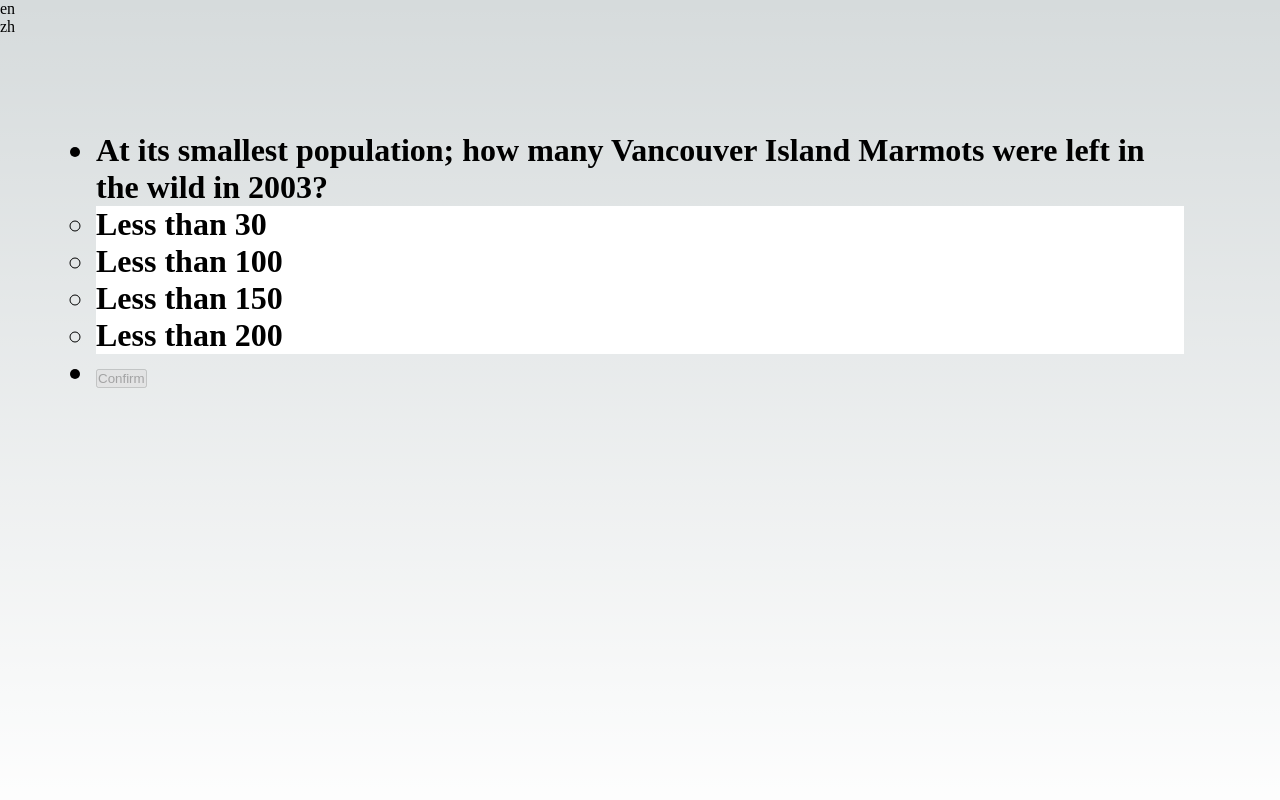
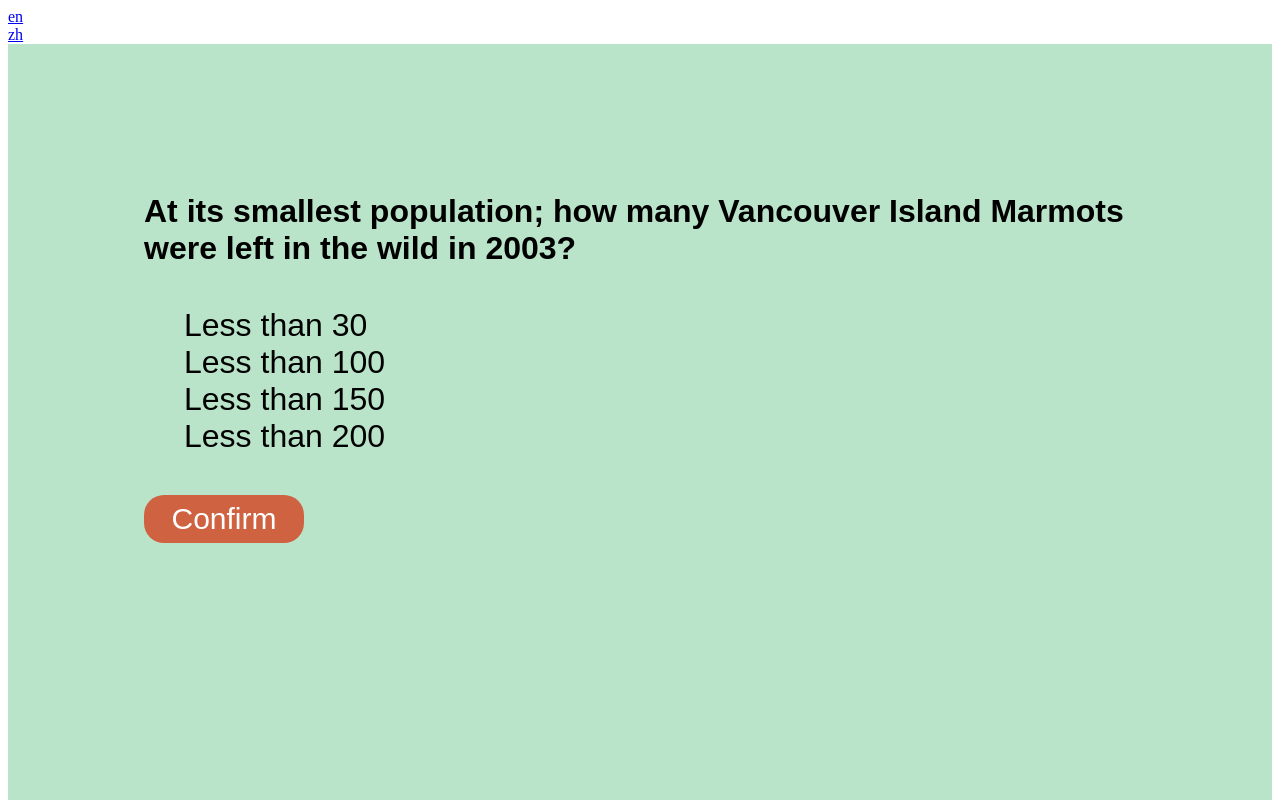
Before and after one commit to klee616/pocket-pals, a Next.js app: page /QuizGame in a window 1280 px wide. Shown: the top 800 px of the page. Built offline with nearby package versions, Linux system fonts and the light colour scheme.

Commit message:
styled quiz

```diff
--- a/Components/Question/Question.module.css
+++ b/Components/Question/Question.module.css
@@ -1,9 +1,45 @@
 .selected{
-    background-color: blue;
-    color:white;
+    background-color: var(--highlight-green);
+    width: fit-content;
 }
 
 .unselected{
-    background-color: white;
+    background-color: none;
     color:black;
 }
+
+.confirm {
+background-color: var(--button-style-1);
+ color: white;
+ border: none;
+ width: 20vh;
+ height: 6vh;
+ font-size: 30px;
+ border-radius: 20px;
+ margin-top: 5vh;
+}
+
+.confirm:hover {
+    background-color: #a94c30;
+}
+
+.li {
+    list-style-type: none;
+}
+
+.answer {
+    list-style-type: none;
+    font-family: Arial;
+    font-weight: 100;
+}
+
+.answer:hover {
+    background-color: #64cb54 ;
+    width: fit-content;
+}
+
+.question {
+    list-style-type: none;
+    font-family: Arial;
+    margin-bottom: 5vh;
+}
--- a/Components/Question/index.js
+++ b/Components/Question/index.js
@@ -1,6 +1,6 @@
 import { useState } from "react";
 import style from './Question.module.css';
-import {useRouter} from 'next/router'
+import { useRouter } from 'next/router'
 
 export default function Question({ data, callBack }) {
     const [option, setOption] = useState(null);
@@ -31,16 +31,17 @@ export default function Question({ data, callBack }) {
         <>
             {data && (<>
                 <ul>
-                    <li>{data[locale].question}
+                    <li className={style.question}>{data[locale].question}</li>
+                    <li className={style.li}>
                         <ul>
                             {data[locale] && data[locale].choose.map((item, inx) => {
-                                return (<><li key={inx}>
+                                return (<><li className={style.answer} key={inx}>
                                     <div className={optionStyle[inx]} onClick={() => changeAnswer(inx)}>{item}</div>
                                 </li></>)
                             })}
                         </ul>
                     </li>
-                    <li><button onClick={() => { submitAnswer() }} disabled={!isEnable} > Confirm </button></li>
+                    <li className={style.li}><button className={style.confirm} onClick={() => { submitAnswer() }} disabled={!isEnable} > Confirm </button></li>
                 </ul>
             </>)}
         </>
--- a/Components/Quiz/index.js
+++ b/Components/Quiz/index.js
@@ -1,5 +1,5 @@
 import { useState, useEffect } from 'react';
-import questionData from '@/data/question.json';
+import questionData from '@/data/question2.json';
 import Question from '@/Components/Question';
 import QuizResult from '@/Components/QuizResult';
 import {useRouter} from 'next/router'
--- a/Components/QuizResult/QuizResult.module.css
+++ b/Components/QuizResult/QuizResult.module.css
@@ -0,0 +1,20 @@
+.answer {
+    font-family: arial;
+    font-weight: 100;
+    margin-bottom: 5vh;
+}
+
+.question {
+    margin-bottom: 1vh;
+    font-family: arial;
+}
+
+.results {
+    font-family: arial;
+    font-style: italic;
+}
+
+.answerList {
+    font-family: arial;
+    font-size: 60px;
+}
--- /dev/null
+++ b/data/question2.json
@@ -0,0 +1,74 @@
+[
+    {
+        "id": 1,
+        "en": {
+            "question": "At its smallest population; how many Vancouver Island Marmots were left in the wild in 2003?",
+            "choose": [
+                "Less than 30",
+                "Less than 100",
+                "Less than 150",
+                "Less than 200"
+            ],
+            "correct_answer": "Less than 30"
+        },
+        "zh": {
+            "question": "在2003年，溫哥華島土撥鼠在野外的最小族群數量是多少？",
+            "choose": [
+                "少於 30群",
+                "少於 100群",
+                "少於 150群",
+                "少於 200群"
+            ],
+            "correct_answer": "少於 30群"
+        },
+        "category": "NorthAmerican"
+    },
+    {
+        "id": 2,
+        "en": {
+            "question": "What is the average length of an adult Vancouver Island marmot?",
+            "choose": [
+                "50 to 55 centimeters",
+                "60 to 65 centimeters",
+                "65 to 70 centimeters",
+                "70 to 75 centimeters"
+            ],
+            "correct_answer": "65 to 70 centimeters"
+        },
+        "zh": {
+            "question": "成年溫哥華島土撥鼠的平均長度是多少？",
+            "choose": [
+                "50 to 55 厘米",
+                "60 to 65 厘米",
+                "65 to 70 厘米",
+                "70 to 75 厘米"
+            ],
+            "correct_answer": "65 to 70 厘米"
+        },
+        "category": "NorthAmerican"
+    },
+    {
+        "id": 3,
+        "en": {
+            "question": "How does the fur of baby marmots change as they grow?",
+            "choose": [
+                "It becomes darker",
+                "It turns white",
+                "It changes to a rusty brown",
+                "It remains the same color"
+            ],
+            "correct_answer": "It changes to a rusty brown"
+        },
+        "zh": {
+            "question": "小土撥鼠的皮毛在成長過程中發生了什麼樣的變化？",
+            "choose": [
+                "皮毛光澤變淡",
+                "皮毛轉變成白色",
+                "皮毛轉變成了銹棕色",
+                "顏色保持不變"
+            ],
+            "correct_answer": "皮毛轉變成了銹棕色"
+        },
+        "category": "NorthAmerican"
+    }
+]
--- a/pages/QuizGame.js
+++ b/pages/QuizGame.js
@@ -37,7 +37,6 @@ export default function Home({ dir }) {
       </header>
       <main className={`${styles.main}`}>
         <h1>
-
         <Quiz type={name} />
         </h1>
       </main>
--- a/styles/Home.module.css
+++ b/styles/Home.module.css
@@ -5,225 +5,5 @@
   align-items: center;
   padding: 6rem;
   min-height: 100vh;
+  background-color: var(--main-color);
 }
-
-.description {
-  display: inherit;
-  justify-content: inherit;
-  align-items: inherit;
-  font-size: 0.85rem;
-  max-width: var(--max-width);
-  width: 100%;
-  z-index: 2;
-  font-family: var(--font-mono);
-}
-
-.description a {
-  display: flex;
-  justify-content: center;
-  align-items: center;
-  gap: 0.5rem;
-}
-
-.description p {
-  position: relative;
-  margin: 0;
-  padding: 1rem;
-  background-color: rgba(var(--callout-rgb), 0.5);
-  border: 1px solid rgba(var(--callout-border-rgb), 0.3);
-  border-radius: var(--border-radius);
-}
-
-.code {
-  font-weight: 700;
-  font-family: var(--font-mono);
-}
-
-.grid {
-  display: grid;
-  grid-template-columns: repeat(4, minmax(25%, auto));
-  max-width: var(--max-width);
-  width: 100%;
-}
-
-.card {
-  padding: 1rem 1.2rem;
-  border-radius: var(--border-radius);
-  background: rgba(var(--card-rgb), 0);
-  border: 1px solid rgba(var(--card-border-rgb), 0);
-  transition: background 200ms, border 200ms;
-}
-
-.card span {
-  display: inline-block;
-  transition: transform 200ms;
-}
-
-.card h2 {
-  font-weight: 600;
-  margin-bottom: 0.7rem;
-}
-
-.card p {
-  margin: 0;
-  opacity: 0.6;
-  font-size: 0.9rem;
-  line-height: 1.5;
-  max-width: 30ch;
-}
-
-.center {
-  display: flex;
-  justify-content: center;
-  align-items: center;
-  position: relative;
-  padding: 4rem 0;
-}
-
-.center::before {
-  background: var(--secondary-glow);
-  border-radius: 50%;
-  width: 480px;
-  height: 360px;
-  margin-left: -400px;
-}
-
-.center::after {
-  background: var(--primary-glow);
-  width: 240px;
-  height: 180px;
-  z-index: -1;
-}
-
-.center::before,
-.center::after {
-  content: "";
-  left: 50%;
-  position: absolute;
-  filter: blur(45px);
-  transform: translateZ(0);
-}
-
-.logo {
-  position: relative;
-}
-/* Enable hover only on non-touch devices */
-@media (hover: hover) and (pointer: fine) {
-  .card:hover {
-    background: rgba(var(--card-rgb), 0.1);
-    border: 1px solid rgba(var(--card-border-rgb), 0.15);
-  }
-
-  .card:hover span {
-    transform: translateX(4px);
-  }
-}
-
-@media (prefers-reduced-motion) {
-  .card:hover span {
-    transform: none;
-  }
-}
-
-/* Mobile */
-@media (max-width: 700px) {
-  .content {
-    padding: 4rem;
-  }
-
-  .grid {
-    grid-template-columns: 1fr;
-    margin-bottom: 120px;
-    max-width: 320px;
-    text-align: center;
-  }
-
-  .card {
-    padding: 1rem 2.5rem;
-  }
-
-  .card h2 {
-    margin-bottom: 0.5rem;
-  }
-
-  .center {
-    padding: 8rem 0 6rem;
-  }
-
-  .center::before {
-    transform: none;
-    height: 300px;
-  }
-
-  .description {
-    font-size: 0.8rem;
-  }
-
-  .description a {
-    padding: 1rem;
-  }
-
-  .description p,
-  .description div {
-    display: flex;
-    justify-content: center;
-    position: fixed;
-    width: 100%;
-  }
-
-  .description p {
-    align-items: center;
-    inset: 0 0 auto;
-    padding: 2rem 1rem 1.4rem;
-    border-radius: 0;
-    border: none;
-    border-bottom: 1px solid rgba(var(--callout-border-rgb), 0.25);
-    background: linear-gradient(
-      to bottom,
-      rgba(var(--background-start-rgb), 1),
-      rgba(var(--callout-rgb), 0.5)
-    );
-    background-clip: padding-box;
-    backdrop-filter: blur(24px);
-  }
-
-  .description div {
-    align-items: flex-end;
-    pointer-events: none;
-    inset: auto 0 0;
-    padding: 2rem;
-    height: 200px;
-    background: linear-gradient(
-      to bottom,
-      transparent 0%,
-      rgb(var(--background-end-rgb)) 40%
-    );
-    z-index: 1;
-  }
-}
-
-/* Tablet and Smaller Desktop */
-@media (min-width: 701px) and (max-width: 1120px) {
-  .grid {
-    grid-template-columns: repeat(2, 50%);
-  }
-}
-
-@media (prefers-color-scheme: dark) {
-  .vercelLogo {
-    filter: invert(1);
-  }
-
-  .logo {
-    filter: invert(1) drop-shadow(0 0 0.3rem #ffffff70);
-  }
-}
-
-@keyframes rotate {
-  from {
-    transform: rotate(360deg);
-  }
-  to {
-    transform: rotate(0deg);
-  }
-}
--- a/styles/globals.css
+++ b/styles/globals.css
@@ -1,107 +1,7 @@
 :root {
-  --max-width: 1100px;
-  --border-radius: 12px;
-  --font-mono: ui-monospace, Menlo, Monaco, "Cascadia Mono", "Segoe UI Mono",
-    "Roboto Mono", "Oxygen Mono", "Ubuntu Monospace", "Source Code Pro",
-    "Fira Mono", "Droid Sans Mono", "Courier New", monospace;
+  --main-color: #B9E4C9;
+  --secondary-color: #356859;
+  --highlight-green: #5EEA47;
+  --button-style-1: #CF6241;
 
-  --foreground-rgb: 0, 0, 0;
-  --background-start-rgb: 214, 219, 220;
-  --background-end-rgb: 255, 255, 255;
-
-  --primary-glow: conic-gradient(
-    from 180deg at 50% 50%,
-    #16abff33 0deg,
-    #0885ff33 55deg,
-    #54d6ff33 120deg,
-    #0071ff33 160deg,
-    transparent 360deg
-  );
-  --secondary-glow: radial-gradient(
-    rgba(255, 255, 255, 1),
-    rgba(255, 255, 255, 0)
-  );
-
-  --tile-start-rgb: 239, 245, 249;
-  --tile-end-rgb: 228, 232, 233;
-  --tile-border: conic-gradient(
-    #00000080,
-    #00000040,
-    #00000030,
-    #00000020,
-    #00000010,
-    #00000010,
-    #00000080
-  );
-
-  --callout-rgb: 238, 240, 241;
-  --callout-border-rgb: 172, 175, 176;
-  --card-rgb: 180, 185, 188;
-  --card-border-rgb: 131, 134, 135;
 }
-
-@media (prefers-color-scheme: dark) {
-  :root {
-    --foreground-rgb: 255, 255, 255;
-    --background-start-rgb: 0, 0, 0;
-    --background-end-rgb: 0, 0, 0;
-
-    --primary-glow: radial-gradient(rgba(1, 65, 255, 0.4), rgba(1, 65, 255, 0));
-    --secondary-glow: linear-gradient(
-      to bottom right,
-      rgba(1, 65, 255, 0),
-      rgba(1, 65, 255, 0),
-      rgba(1, 65, 255, 0.3)
-    );
-
-    --tile-start-rgb: 2, 13, 46;
-    --tile-end-rgb: 2, 5, 19;
-    --tile-border: conic-gradient(
-      #ffffff80,
-      #ffffff40,
-      #ffffff30,
-      #ffffff20,
-      #ffffff10,
-      #ffffff10,
-      #ffffff80
-    );
-
-    --callout-rgb: 20, 20, 20;
-    --callout-border-rgb: 108, 108, 108;
-    --card-rgb: 100, 100, 100;
-    --card-border-rgb: 200, 200, 200;
-  }
-}
-
-* {
-  box-sizing: border-box;
-  padding: 0;
-  margin: 0;
-}
-
-html,
-body {
-  max-width: 100vw;
-  overflow-x: hidden;
-}
-
-body {
-  color: rgb(var(--foreground-rgb));
-  background: linear-gradient(
-      to bottom,
-      transparent,
-      rgb(var(--background-end-rgb))
-    )
-    rgb(var(--background-start-rgb));
-}
-
-a {
-  color: inherit;
-  text-decoration: none;
-}
-
-@media (prefers-color-scheme: dark) {
-  html {
-    color-scheme: dark;
-  }
-}
```
Also changed, not shown: Components/QuizResult/index.js (+11 -4 lines), 1 other file (tests, documents, lock files or other folders).
